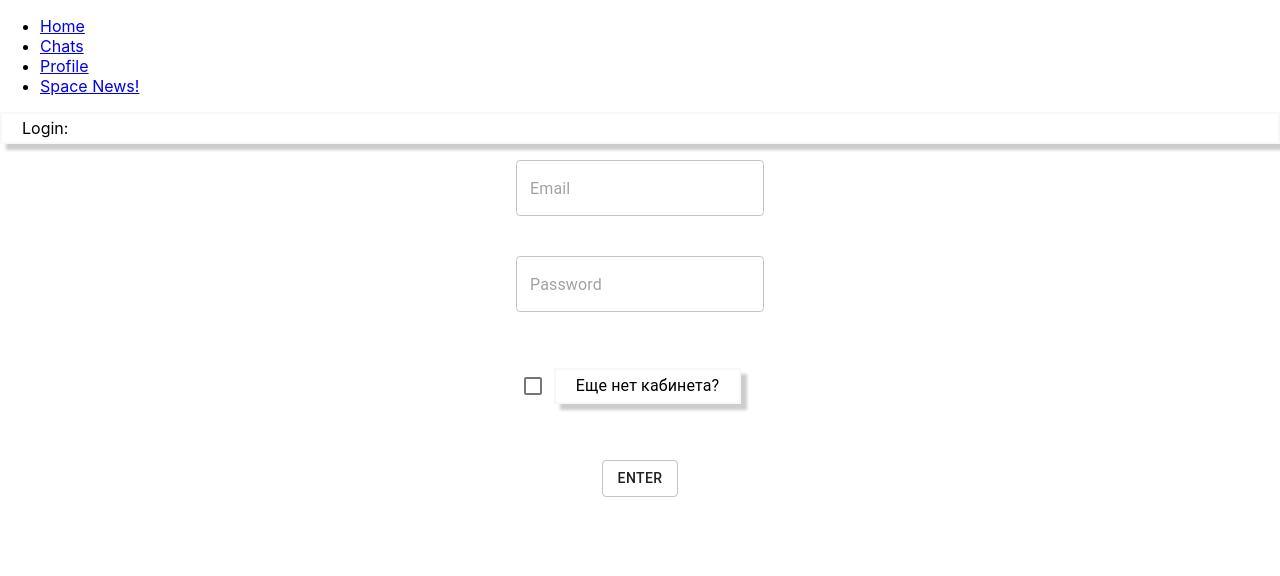
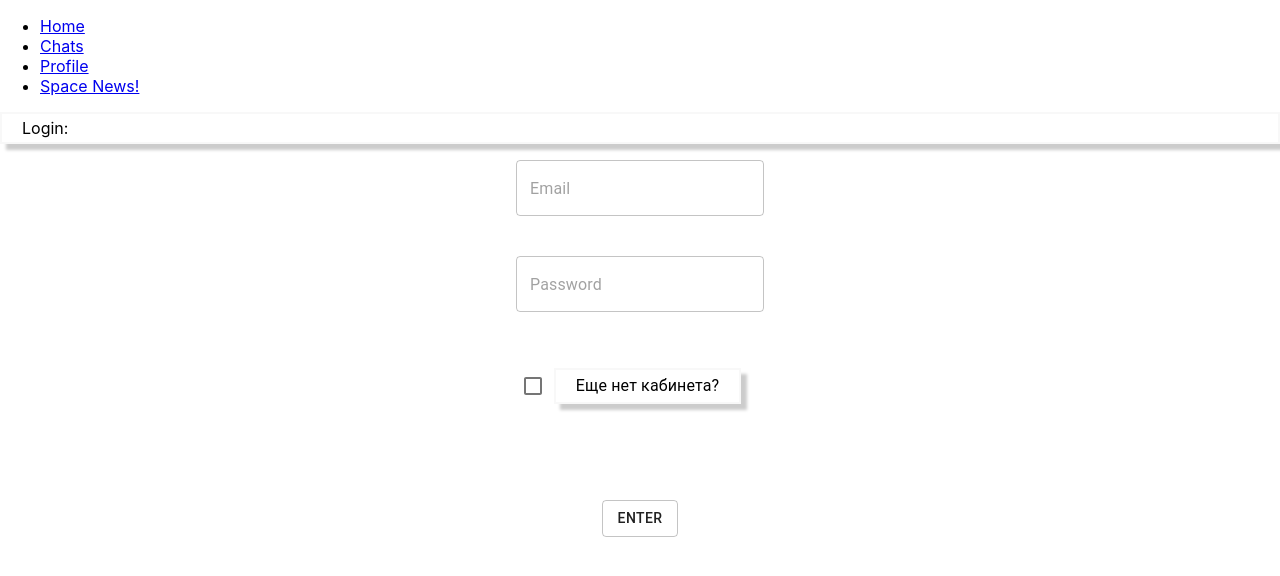
Before and after one commit to Rome44100/GB_react, a React (Create React App) app: page /login in a window 1280 px wide. Shown: the top 576 px of the page. Built offline with nearby package versions, Linux system fonts and the light colour scheme; no server answers.

Commit message:
Correct exercise 2. No errors.

```diff
--- a/src/App.js
+++ b/src/App.js
@@ -17,8 +17,6 @@ function App() {
 
   React.useEffect(() => {
     firebase.auth().onAuthStateChanged((user) => {
-      console.log("onAuthStateChange", { user });
-
       dispatch( changeIsAuth( Boolean( user ) ) );
     })
   })
--- a/src/components/chat/chat.js
+++ b/src/components/chat/chat.js
@@ -7,19 +7,9 @@ import AddMsgForm from "../../components/addMsgForm/addMsgForm.js";
 import AUTHORS from "../../constants";
 import { useDispatch, useSelector } from 'react-redux';
 import { sendMessageToBot } from '../../store/actions/messages';
-import firebase from 'firebase';
-import { changeIsAuth } from "../../store/actions/profile";
 
 export default function Chat() {
     const dispatch = useDispatch();
-
-    React.useEffect(() => {
-      firebase.auth().onAuthStateChanged((user) => {
-        console.log("onAuthStateChange", { user });
-
-        dispatch( changeIsAuth( Boolean( user ) ) );
-      })
-    })
 
     const match = useRouteMatch("/chats/:chatId");
     const chatId = match.params.chatId;
--- a/src/components/login/login.js
+++ b/src/components/login/login.js
@@ -16,7 +16,6 @@ export default function Login() {
     }
 
     const handleLogin = async () => {
-        console.log("email ", email, " pwd ", pwd);
         try {
             await firebase.auth().signInWithEmailAndPassword(email, pwd);
         } catch (er) {
@@ -50,10 +49,23 @@ export default function Login() {
 
     return <>
         <p>Login:</p>
-        <div style={{ display: "flex", flexDirection: "column", alignItems: "center", gap: "10px" }}>
-            <TextField variant="outlined" placeholder="Email" value={ email } type="email" onChange={ handleChangeEmail } ></TextField>
+        <div style={{ display: "flex",
+                      flexDirection: "column",
+                      alignItems: "center",
+                      gap: "10px" }}>
+            <TextField
+                variant="outlined"
+                placeholder="Email"
+                value={ email }
+                type="email"
+                onChange={ handleChangeEmail } ></TextField>
             <br />
-            <TextField variant="outlined" placeholder="Password" value={ pwd } type="text" onChange={ handleChangePwd } ></TextField>
+            <TextField
+                variant="outlined"
+                placeholder="Password"
+                value={ pwd }
+                type="text"
+                onChange={ handleChangePwd } ></TextField>
             <br />
             <FormControlLabel
                 control={
@@ -67,9 +79,13 @@ export default function Login() {
                 label={ <p>Еще нет кабинета?</p> }
             />
             <br />
-            <Button variant="outlined" onClick={ handleSubmit }>{ isSigningUp ? "Register" : "Enter" }</Button>
+            <div style={{ color: "red" }}>{ error }</div>
             <br />
-            <div>{ error }</div>
+            <Button
+                variant="outlined"
+                onClick={ handleSubmit }>
+                    { isSigningUp ? "Register" : "Enter" }
+            </Button>
         </div>
     </>
 }
--- a/src/components/profile/index.js
+++ b/src/components/profile/index.js
@@ -1,8 +1,6 @@
 import React from "react";
 import { useDispatch, useSelector } from "react-redux";
-
 import { changeIsOnline } from "../../store/actions/profile";
-
 import firebase from 'firebase';
 import { changeIsAuth } from "../../store/actions/profile";
 
@@ -12,8 +10,6 @@ export default function Profile() {
 
     React.useEffect(() => {
         firebase.auth().onAuthStateChanged((user) => {
-            console.log("onAuthStateChange", { user });
-
             dispatch( changeIsAuth( Boolean( user ) ) );
         })
     })
@@ -23,8 +19,6 @@ export default function Profile() {
     const handleIsOnline = (e) => {
         dispatch(changeIsOnline(e.target.checked))
     }
-
-    // store.subscribe(() => console.info(store.getState()))
 
     return <div>
             <h3>Profile</h3>
--- a/src/components/router/router.js
+++ b/src/components/router/router.js
@@ -8,7 +8,9 @@ import Profile from "../../components/profile/index";
 import Chat from "../../components/chat/chat";
 import Spacenews from "../spaceNews/spacenews";
 import Login from "../login/login";
-import { useSelector } from "react-redux";
+import { useSelector, useDispatch } from 'react-redux';
+import firebase from "firebase";
+import { changeIsAuth } from '../../store/actions/profile';
 
 const PrivateRoute = ( props ) => {
     const isAuthed = useSelector((state) => state.profile.isAuth);
@@ -18,6 +20,15 @@ const PrivateRoute = ( props ) => {
 }
 
 export default function Router() {
+
+    const dispatch = useDispatch();
+
+    React.useEffect(() => {
+        firebase.auth().onAuthStateChanged((user) => {
+            dispatch( changeIsAuth( Boolean( user ) ) );
+        })
+    })
+
     return (
         <div>
             <header>
--- a/src/index.js
+++ b/src/index.js
@@ -2,7 +2,6 @@ import React from 'react';
 import ReactDOM from 'react-dom';
 import { BrowserRouter } from 'react-router-dom';
 import './index.css';
-import reportWebVitals from './reportWebVitals';
 import Router from "./components/router/router";
 import { Provider } from "react-redux";
 import { store } from "./store/index.js";
@@ -18,8 +17,3 @@ ReactDOM.render(
   </React.StrictMode>,
   document.getElementById('root')
 );
-
-// If you want to start measuring performance in your app, pass a function
-// to log results (for example: reportWebVitals(console.log))
-// or send to an analytics endpoint. Learn more: https://bit.ly/CRA-vitals
-reportWebVitals();
--- a/src/store/reducers/profile.js
+++ b/src/store/reducers/profile.js
@@ -1,7 +1,6 @@
 import { CHANGE_IS_AUTH, CHANGE_IS_ONLINE, CHANGE_NAME } from "../actions/profile.js";
 
 const initialState = {
-    // showName: false,
     name: "Niburu",
     age: 237,
     isOnline: true,
```
